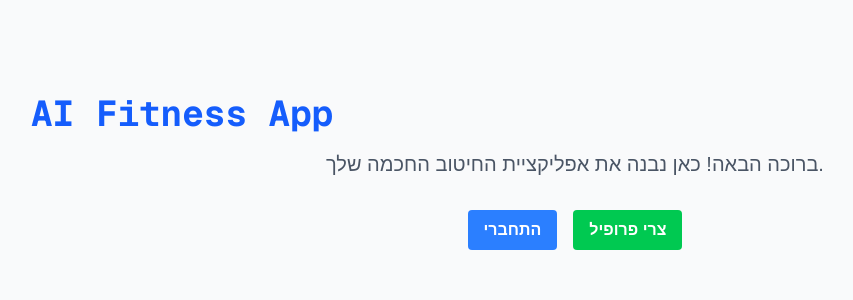
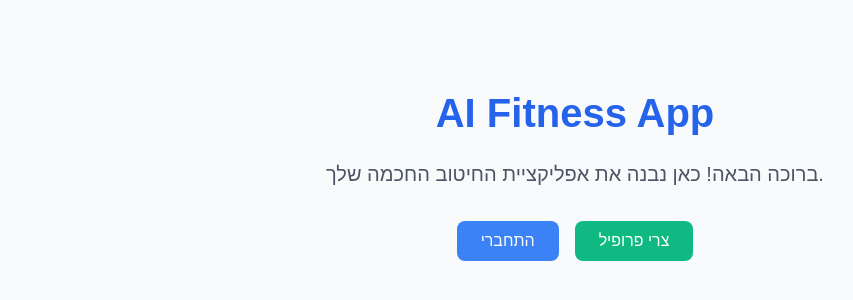
Before and after one commit to ofir8530/ai-fitness-app, a Next.js app: page / in a window 1280 px wide. Shown: the part 228-528 px from the top of the page, without its empty margins (65-918 px from the left). Built offline with nearby package versions, Linux system fonts and the light colour scheme.

Commit message:
style: migrate from tailwind to css modules and clean home page

```diff
--- /dev/null
+++ b/app/page.module.css
@@ -0,0 +1,41 @@
+.mainContainer {
+  display: flex;
+  flex-direction: column;
+  align-items: center;
+  justify-content: center;
+  min-height: 100vh;
+  background-color: #f8fafc;
+  padding: 2rem;
+}
+
+.title {
+  font-size: 2.5rem;
+  font-weight: bold;
+  color: #2563eb;
+  margin-bottom: 1rem;
+}
+
+.description {
+  font-size: 1.25rem;
+  color: #4b5563;
+  margin-bottom: 2rem;
+}
+
+.buttonGroup {
+  display: flex;
+  gap: 1rem;
+}
+
+.primaryButton {
+  background-color: #3b82f6;
+  color: white;
+  padding: 0.5rem 1.5rem;
+  border-radius: 0.5rem;
+  border: none;
+  cursor: pointer;
+  transition: background-color 0.2s;
+}
+
+.primaryButton:hover {
+  background-color: #1d4ed8;
+}
--- a/app/page.tsx
+++ b/app/page.tsx
@@ -1,22 +1,28 @@
+// 1. מייבאים את האובייקט styles מהקובץ שיצרנו
+import styles from './page.module.css';
+
 export default function Home() {
   return (
-    <main className="flex min-h-screen flex-col items-center justify-center p-24 bg-gray-50">
-      <div className="z-10 max-w-500w w-full items-center justify-between font-mono text-sm lg:flex">
-        <h1 className="text-4xl font-bold text-blue-600">
-          AI Fitness App
-        </h1>
-      </div>
-      <p className="mt-4 text-xl text-gray-600">
+    // 2. משתמשים בשם המחלקה מתוך האובייקט (styles.name)
+    <main className={styles.mainContainer}>
+
+      <h1 className={styles.title}>
+        AI Fitness App
+      </h1>
+
+      <p className={styles.description}>
         ברוכה הבאה! כאן נבנה את אפליקציית החיטוב החכמה שלך.
       </p>
-      <div className="mt-8 flex gap-4">
-        <button className="bg-blue-500 hover:bg-blue-700 text-white font-bold py-2 px-4 rounded">
+
+      <div className={styles.buttonGroup}>
+        <button className={styles.primaryButton}>
           התחברי
         </button>
-        <button className="bg-green-500 hover:bg-green-700 text-white font-bold py-2 px-4 rounded">
+        <button className={styles.primaryButton} style={{backgroundColor: '#10b981'}}>
           צרי פרופיל
         </button>
       </div>
+
     </main>
   );
 }
```
